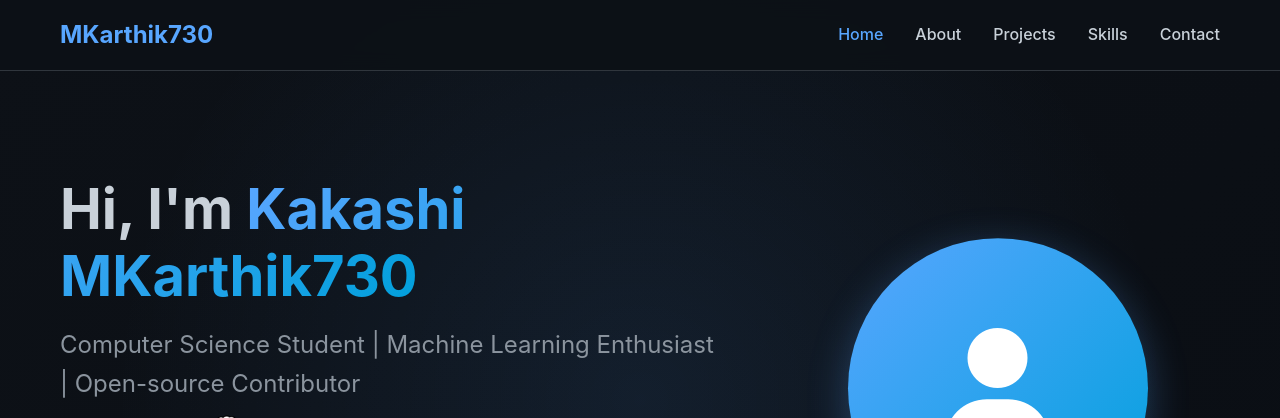
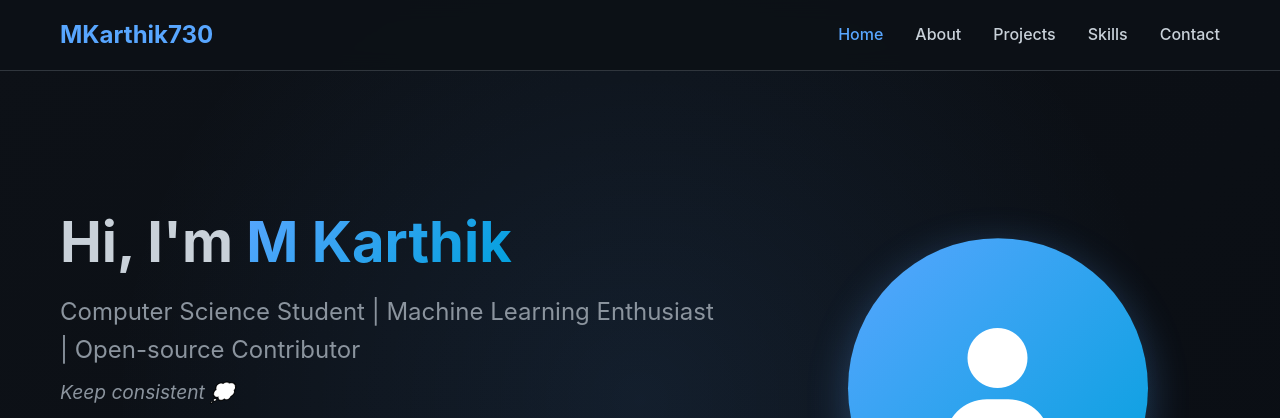
Before and after one commit to MKarthik730/website, a website: page storage-web/portfolio/index.html in a window 1280 px wide. Shown: the top 418 px of the page. Drawn offline with Linux system fonts and the light colour scheme.

Commit message:
Update name to M Karthik in portfolio

```diff
--- a/storage-web/portfolio/index.html
+++ b/storage-web/portfolio/index.html
@@ -3,8 +3,8 @@
 <head>
     <meta charset="UTF-8">
     <meta name="viewport" content="width=device-width, initial-scale=1.0">
-    <meta name="description" content="Kakashi MKarthik730 - Computer Science Student | Machine Learning Enthusiast | Open-source Contributor">
-    <title>Kakashi MKarthik730 - Portfolio</title>
+    <meta name="description" content="M Karthik - Computer Science Student | Machine Learning Enthusiast | Open-source Contributor">
+    <title>M Karthik - Portfolio</title>
     <link rel="stylesheet" href="style.css">
     <link rel="stylesheet" href="https://cdnjs.cloudflare.com/ajax/libs/font-awesome/6.4.0/css/all.min.css">
 </head>
@@ -33,7 +33,7 @@
         <div class="container">
             <div class="hero-content">
                 <div class="hero-text">
-                    <h1 class="hero-title">Hi, I'm <span class="highlight">Kakashi MKarthik730</span></h1>
+                    <h1 class="hero-title">Hi, I'm <span class="highlight">M Karthik</span></h1>
                     <p class="hero-subtitle">Computer Science Student | Machine Learning Enthusiast | Open-source Contributor</p>
                     <p class="hero-tagline">Keep consistent 💭</p>
                     <div class="hero-buttons">
@@ -263,7 +263,7 @@
     <!-- Footer -->
     <footer class="footer">
         <div class="container">
-            <p>&copy; 2026 Kakashi MKarthik730. All rights reserved.</p>
+            <p>&copy; 2026 M Karthik. All rights reserved.</p>
             <p class="footer-tagline">Keep consistent 💭</p>
         </div>
     </footer>
```
